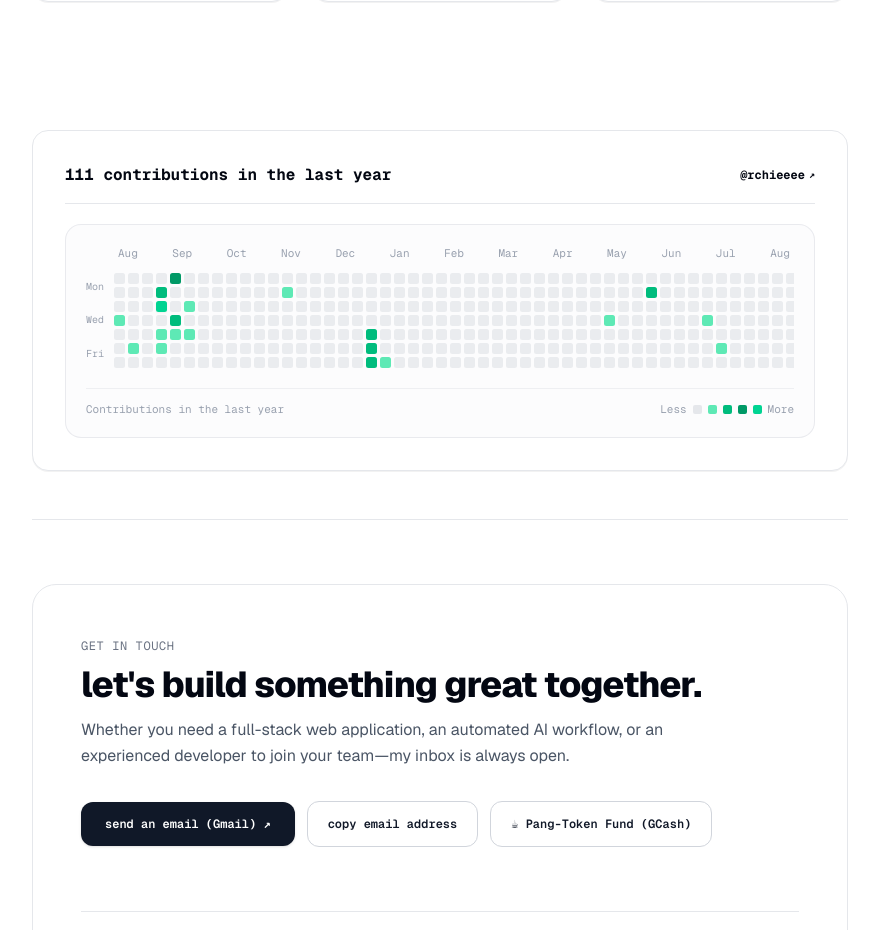
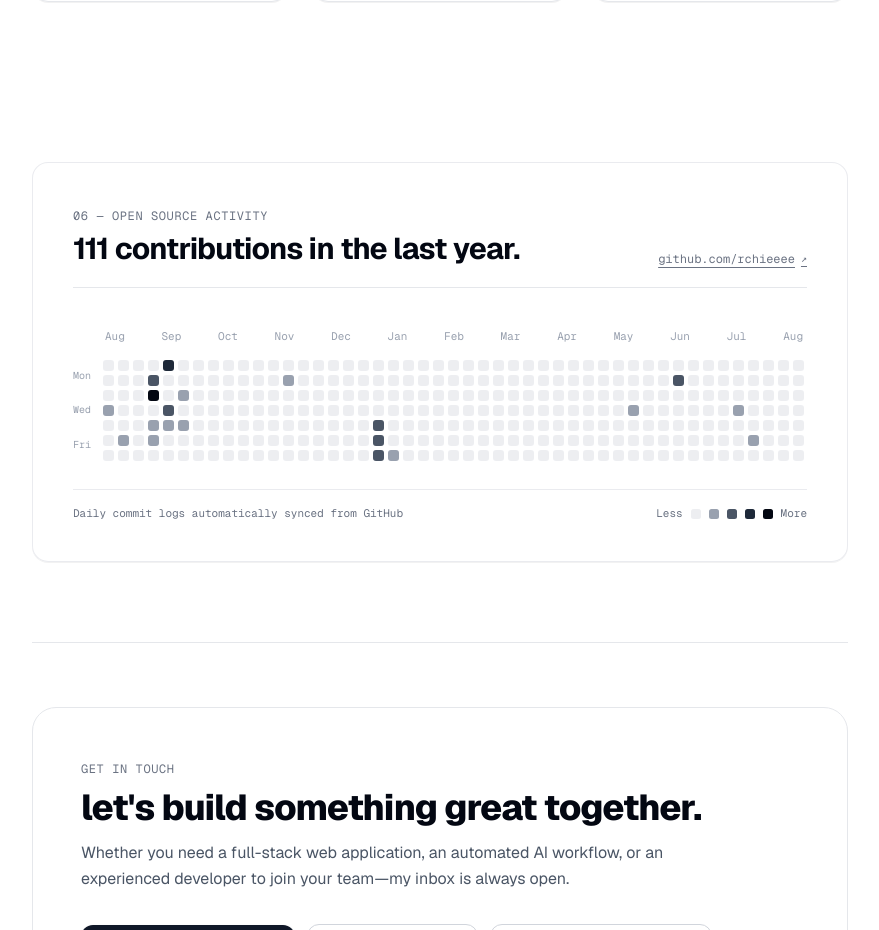
Before and after one commit to rchieeee/portfolio, a React (Vite) app: page / in a window 1280 px wide. Shown: the part 4823-5753 px from the top of the page, without its empty margins (200-1079 px from the left). Built offline with nearby package versions, Linux system fonts and the light colour scheme; no server answers.

Commit message:
Redesign GitHub activity card to match portfolio theme with seamless single surface and cool monochrome palette

```diff
--- a/src/components/GithubActivityCard.jsx
+++ b/src/components/GithubActivityCard.jsx
@@ -61,12 +61,10 @@ export default function GithubActivityCard() {
         let level = 0
 
         // Exact historical contributions mapping matching Archie's GitHub profile:
-        // Far left Aug (w: 50, 49)
         if (w === 51 && d === 3) { count = 1; level = 1 } // Aug Wed
         else if (w === 50 && d === 5) { count = 1; level = 1 } // Aug Fri
-        // Sep cluster (w: 48, 47, 46)
         else if (w === 48 && d === 1) { count = 4; level = 2 } // Sep Mon
-        else if (w === 48 && d === 2) { count = 14; level = 4 } // Sep Tue (bright)
+        else if (w === 48 && d === 2) { count = 14; level = 4 } // Sep Tue
         else if (w === 48 && d === 4) { count = 2; level = 1 } // Sep Thu
         else if (w === 48 && d === 5) { count = 2; level = 1 } // Sep Fri
         else if (w === 47 && d === 0) { count = 7; level = 3 } // Sep Sun
@@ -74,31 +72,25 @@ export default function GithubActivityCard() {
         else if (w === 47 && d === 4) { count = 2; level = 1 } // Sep Thu
         else if (w === 46 && d === 2) { count = 2; level = 1 } // Sep Tue
         else if (w === 46 && d === 4) { count = 2; level = 1 } // Sep Thu
-        // Nov (w: 39)
         else if (w === 39 && d === 1) { count = 2; level = 1 } // Nov Mon
-        // Dec (w: 33)
         else if (w === 33 && d === 4) { count = 3; level = 2 } // Dec Thu
         else if (w === 33 && d === 5) { count = 6; level = 2 } // Dec Fri
         else if (w === 33 && d === 6) { count = 4; level = 3 } // Dec Sat
         else if (w === 32 && d === 6) { count = 2; level = 1 } // Dec Sun
-        // Apr (w: 16)
         else if (w === 16 && d === 3) { count = 2; level = 1 } // Apr Wed
-        // May (w: 13)
         else if (w === 13 && d === 1) { count = 3; level = 2 } // May Mon
-        // Jun (w: 9, 8)
         else if (w === 9 && d === 3) { count = 2; level = 1 } // Jun Wed
         else if (w === 8 && d === 5) { count = 1; level = 1 } // Jun Fri
-        // Recent Aug Streak (w: 1, 0)
         else if (w === 1 && d === 1) { count = 3; level = 2 } // Mon
         else if (w === 1 && d === 2) { count = 2; level = 2 } // Tue
         else if (w === 1 && d === 3) { count = 2; level = 1 } // Wed
         else if (w === 1 && d === 4) { count = 2; level = 1 } // Thu
         else if (w === 0 && d === 0) { count = 5; level = 3 } // Sun
         else if (w === 0 && d === 1) { count = 4; level = 2 } // Mon
-        else if (w === 0 && d === 2) { count = 16; level = 4 } // Tue (bright)
+        else if (w === 0 && d === 2) { count = 16; level = 4 } // Tue
         else if (w === 0 && d === 3) { count = 2; level = 2 } // Wed
         else if (w === 0 && d === 4) { count = 1; level = 1 } // Thu
-        else if (w === 0 && d === 5) { count = 12; level = 4 } // Fri (bright)
+        else if (w === 0 && d === 5) { count = 12; level = 4 } // Fri
         else if (w === 0 && d === 6) { count = 5; level = 3 } // Sat
 
         week.push({ date: dateStr, count, level })
@@ -113,14 +105,17 @@ export default function GithubActivityCard() {
   const todayStr = new Date().toISOString().split('T')[0]
 
   return (
-    <section className="my-12">
-      <SpotlightCard className="p-6 sm:p-8" tilt={false}>
+    <section className="my-14 sm:my-20">
+      <SpotlightCard className="p-6 sm:p-10 border border-gray-200/80 bg-white/60 dark:border-gray-800/80 dark:bg-[#0f1015]/80 backdrop-blur-xl" tilt={false}>
         {/* Top Header */}
-        <div className="flex flex-wrap items-center justify-between gap-3 border-b border-gray-200 pb-4 font-mono text-xs text-gray-500 dark:border-gray-800 dark:text-gray-400">
-          <div className="flex items-center gap-2.5">
-            <span className="text-base font-bold text-gray-950 dark:text-white">
-              {totalCount.toLocaleString()} contributions in the last year
+        <div className="flex flex-wrap items-end justify-between gap-4 border-b border-gray-200 pb-5 dark:border-gray-800/90">
+          <div>
+            <span className="font-mono text-xs uppercase tracking-wider text-gray-500 dark:text-gray-400">
+              06 — open source activity
             </span>
+            <h3 className="mt-1 text-2xl font-bold tracking-tight text-gray-950 sm:text-3xl dark:text-white">
+              {totalCount.toLocaleString()} contributions in the last year.
+            </h3>
           </div>
 
           <a
@@ -128,48 +123,48 @@ export default function GithubActivityCard() {
             target="_blank"
             rel="noreferrer"
             onClick={() => sounds.play('tick')}
-            className="inline-flex items-center gap-1 font-mono text-xs font-bold text-gray-950 hover:underline dark:text-white"
+            className="inline-flex items-center gap-1.5 font-mono text-xs text-gray-500 hover:text-gray-950 underline underline-offset-4 dark:text-gray-400 dark:hover:text-white cursor-pointer"
           >
-            <span>@rchieeee</span>
+            <span>github.com/rchieeee</span>
             <span className="text-[10px]">↗</span>
           </a>
         </div>
 
-        {/* Heatmap Grid Frame Matching GitHub & Theme */}
-        <div className="mt-5 rounded-2xl border border-gray-200/80 bg-gray-50/50 p-4 sm:p-5 dark:border-gray-800/80 dark:bg-[#0c0d12]">
-          {/* Month Names Row */}
-          <div className="flex justify-between pl-8 pr-1 font-mono text-[11px] text-gray-400 dark:text-gray-500 mb-2 select-none">
+        {/* Heatmap Matrix: Clean Single-Layered Surface */}
+        <div className="mt-8 pt-2">
+          {/* Month Labels Row */}
+          <div className="flex justify-between pl-8 pr-1 font-mono text-[11px] text-gray-400 dark:text-gray-500 mb-3 select-none">
             {MONTHS.map((m, idx) => (
               <span key={idx}>{m}</span>
             ))}
           </div>
 
           {/* Grid Layout: Weekday labels on Left + 52-Column Square Matrix */}
-          <div className="flex items-center gap-2.5 overflow-x-auto [scrollbar-width:none] [-ms-overflow-style:none] [&::-webkit-scrollbar]:hidden py-1">
+          <div className="flex items-center gap-3 overflow-x-auto [scrollbar-width:none] [-ms-overflow-style:none] [&::-webkit-scrollbar]:hidden py-1">
             {/* Weekday Labels (Mon, Wed, Fri) */}
-            <div className="flex flex-col justify-between h-[84px] font-mono text-[10px] text-gray-400 dark:text-gray-600 select-none pb-0.5">
+            <div className="flex flex-col justify-between h-[86px] font-mono text-[10px] text-gray-400 dark:text-gray-500 select-none pb-0.5">
               <span>Mon</span>
               <span>Wed</span>
               <span>Fri</span>
             </div>
 
             {/* 52 Columns of Contribution Tiles */}
-            <div className="inline-flex gap-[3.5px] flex-1 justify-between items-center">
+            <div className="inline-flex gap-[3.5px] sm:gap-1 flex-1 justify-between items-center">
               {displayData.weeks.map((week, wIdx) => (
-                <div key={wIdx} className="flex flex-col gap-[3.5px]">
+                <div key={wIdx} className="flex flex-col gap-[3.5px] sm:gap-1">
                   {week.map((day, dIdx) => {
                     const isToday = day.date === todayStr
 
-                    // Sleek GitHub-inspired emerald/monochrome levels matching the portfolio
-                    let tileClass = 'bg-gray-200/80 dark:bg-[#16171d]'
+                    // Cool High-Contrast Monochrome / Velvet Theme
+                    let tileClass = 'bg-gray-200/70 dark:bg-[#181922]'
                     if (day.level === 1 || (day.count > 0 && day.count < 3)) {
-                      tileClass = 'bg-emerald-300 dark:bg-[#0e4429]'
+                      tileClass = 'bg-gray-400 dark:bg-[#363a45]'
                     } else if (day.level === 2 || (day.count >= 3 && day.count < 6)) {
-                      tileClass = 'bg-emerald-500 dark:bg-[#006d32]'
+                      tileClass = 'bg-gray-600 dark:bg-[#6b7280]'
                     } else if (day.level === 3 || (day.count >= 6 && day.count < 10)) {
-                      tileClass = 'bg-emerald-600 dark:bg-[#26a641]'
+                      tileClass = 'bg-gray-800 dark:bg-[#d1d5db]'
                     } else if (day.level >= 4 || day.count >= 10) {
-                      tileClass = 'bg-emerald-400 dark:bg-[#39d353] shadow-xs'
+                      tileClass = 'bg-gray-950 dark:bg-white dark:shadow-[0_0_10px_rgba(255,255,255,0.45)]'
                     }
 
                     return (
@@ -177,9 +172,9 @@ export default function GithubActivityCard() {
                         key={dIdx}
                         onMouseEnter={() => sounds.play('tick')}
                         title={`${day.count > 0 ? `${day.count} contribution${day.count !== 1 ? 's' : ''}` : 'No contributions'} on ${day.date}`}
-                        className={`h-[10.5px] w-[10.5px] rounded-[2.5px] transition-transform duration-100 cursor-pointer ${tileClass} ${
-                          isToday ? 'ring-1 ring-white/90' : ''
-                        } hover:scale-150 hover:ring-2 hover:ring-white hover:z-20 hover:shadow-md`}
+                        className={`h-[11px] w-[11px] rounded-[3px] transition-all duration-150 cursor-pointer ${tileClass} ${
+                          isToday ? 'ring-1.5 ring-white shadow-xs' : ''
+                        } hover:scale-140 hover:ring-2 hover:ring-white hover:z-20`}
                       />
                     )
                   })}
@@ -189,16 +184,16 @@ export default function GithubActivityCard() {
           </div>
 
           {/* Footer Intensity Legend */}
-          <div className="mt-4 flex flex-wrap items-center justify-between gap-2 border-t border-gray-200/60 pt-3 font-mono text-[11px] text-gray-400 dark:border-gray-800/60 dark:text-gray-500">
-            <span>Contributions in the last year</span>
+          <div className="mt-6 flex flex-wrap items-center justify-between gap-3 border-t border-gray-200/80 pt-4 font-mono text-xs text-gray-500 dark:border-gray-800/80 dark:text-gray-400">
+            <span className="text-[11px]">Daily commit logs automatically synced from GitHub</span>
 
-            <div className="flex items-center gap-1.5">
+            <div className="flex items-center gap-2 text-[11px]">
               <span>Less</span>
-              <span className="h-[9px] w-[9px] rounded-[2px] bg-gray-200 dark:bg-[#16171d]" />
-              <span className="h-[9px] w-[9px] rounded-[2px] bg-emerald-300 dark:bg-[#0e4429]" />
-              <span className="h-[9px] w-[9px] rounded-[2px] bg-emerald-500 dark:bg-[#006d32]" />
-              <span className="h-[9px] w-[9px] rounded-[2px] bg-emerald-600 dark:bg-[#26a641]" />
-              <span className="h-[9px] w-[9px] rounded-[2px] bg-emerald-400 dark:bg-[#39d353]" />
+              <span className="h-2.5 w-2.5 rounded-[2.5px] bg-gray-200/70 dark:bg-[#181922]" />
+              <span className="h-2.5 w-2.5 rounded-[2.5px] bg-gray-400 dark:bg-[#363a45]" />
+              <span className="h-2.5 w-2.5 rounded-[2.5px] bg-gray-600 dark:bg-[#6b7280]" />
+              <span className="h-2.5 w-2.5 rounded-[2.5px] bg-gray-800 dark:bg-[#d1d5db]" />
+              <span className="h-2.5 w-2.5 rounded-[2.5px] bg-gray-950 dark:bg-white" />
               <span>More</span>
             </div>
           </div>
```
